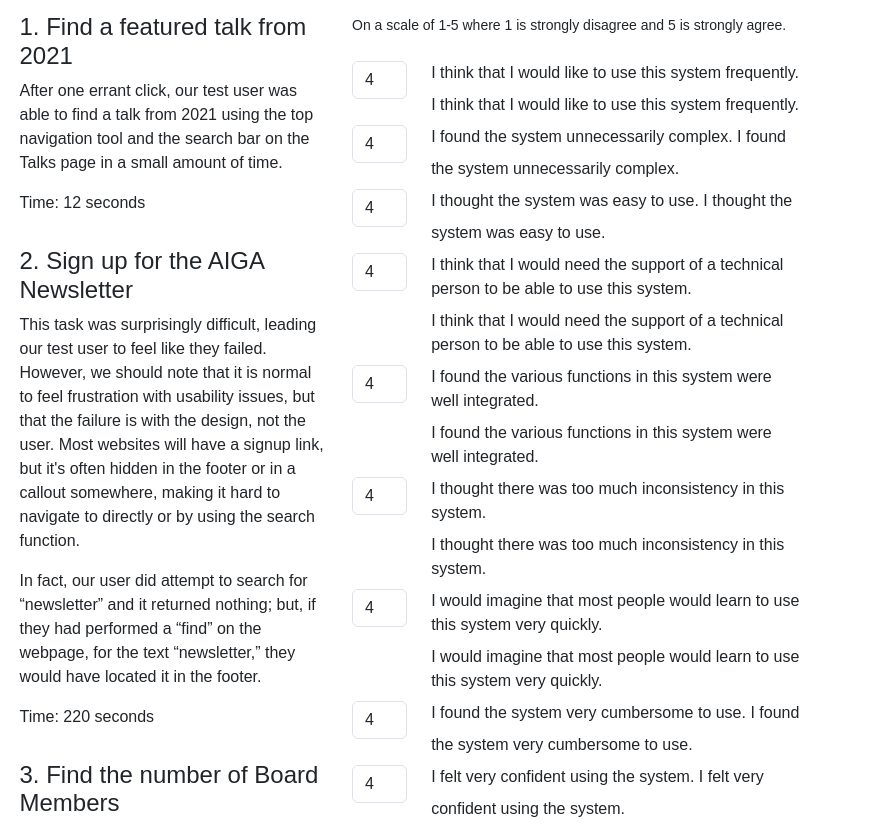
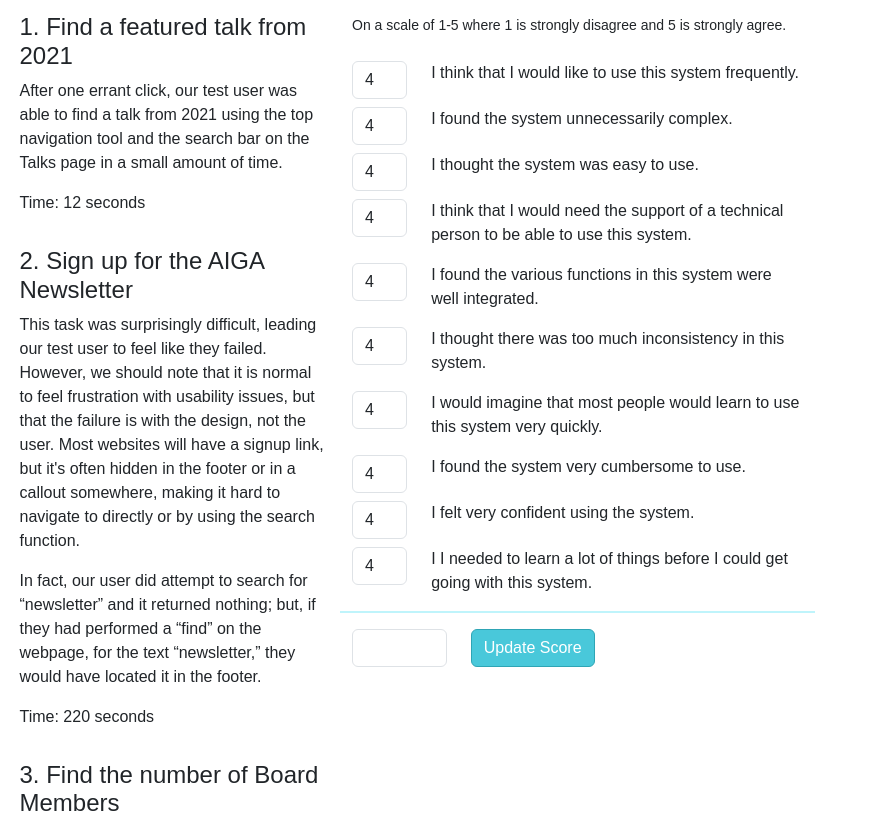
Before and after one commit to xtineburrough/cwd-test-usability, a plain HTML site: page index.html in a window 1280 px wide. Shown: the part 166-990 px from the top of the page, 395-1280 px from the left. Drawn offline with nearby package versions, Linux system fonts and the light colour scheme.

Commit message:
fixed labels

```diff
--- a/index.html
+++ b/index.html
@@ -222,7 +222,6 @@ img {
                         <div class="col-10">
                             <!-- 👉 add a form label -->
                              <label for="q1" class="form-label">I think that I would like to use this system frequently.</label>
-                            I think that I would like to use this system frequently.
                         </div>
                     </div>
 
@@ -234,7 +233,7 @@ img {
                         <div class="col-10">
                             <!-- 👉 add a form label -->
                              <label for="q2" class="form-label">I found the system unnecessarily complex.</label>
-                            I found the system unnecessarily complex.
+
                         </div>
                     </div>
 
@@ -246,7 +245,7 @@ img {
                         <div class="col-10">
                             <!-- 👉 add a form label -->
                             <label for="q3" class="form-label">I thought the system was easy to use.</label>
-                            I thought the system was easy to use.
+
                         </div>
                     </div>
 
@@ -258,7 +257,7 @@ img {
                         <div class="col-10">
                             <!-- 👉 add a form label -->
                             <label for="q4" class="form-label">I think that I would need the support of a technical person to be able to use this system.</label>
-                            I think that I would need the support of a technical person to be able to use this system.
+
                         </div>
                     </div>
 
@@ -270,7 +269,7 @@ img {
                         <div class="col-10">
                             <!-- 👉 add a form label -->
                             <label for="q5" class="form-label"> I found the various functions in this system were well integrated.</label>
-                            I found the various functions in this system were well integrated.
+
                         </div>
                     </div>
 
@@ -282,7 +281,7 @@ img {
                         <div class="col-10">
                             <!-- 👉 add a form label -->
                             <label for="q6" class="form-label"> I thought there was too much inconsistency in this system.</label>
-                            I thought there was too much inconsistency in this system.
+
                         </div>
                     </div>
 
@@ -294,7 +293,7 @@ img {
                         <div class="col-10">
                             <!-- 👉 add a form label -->
                              <label for="q7" class="form-label"> I would imagine that most people would learn to use this system very quickly.</label>
-                            I would imagine that most people would learn to use this system very quickly.
+
                         </div>
                     </div>
 
@@ -306,7 +305,7 @@ img {
                         <div class="col-10">
                             <!-- 👉 add a form label -->
                             <label for="q8" class="form-label">I found the system very cumbersome to use.</label>
-                            I found the system very cumbersome to use.
+
                         </div>
                     </div>
 
@@ -318,7 +317,7 @@ img {
                         <div class="col-10">
                             <!-- 👉 add a form label -->
                             <label for="q9" class="form-label">I felt very confident using the system.</label>
-                            I felt very confident using the system.
+
                         </div>
                     </div>
 
@@ -330,7 +329,7 @@ img {
                         <div class="col-10">
                             <!-- 👉 add a form label -->
                             <label for="q10" class="form-label">I I needed to learn a lot of things before I could get going with this system.</label>
-                            I needed to learn a lot of things before I could get going with this system.
+
                         </div>
                     </div>
 
```
